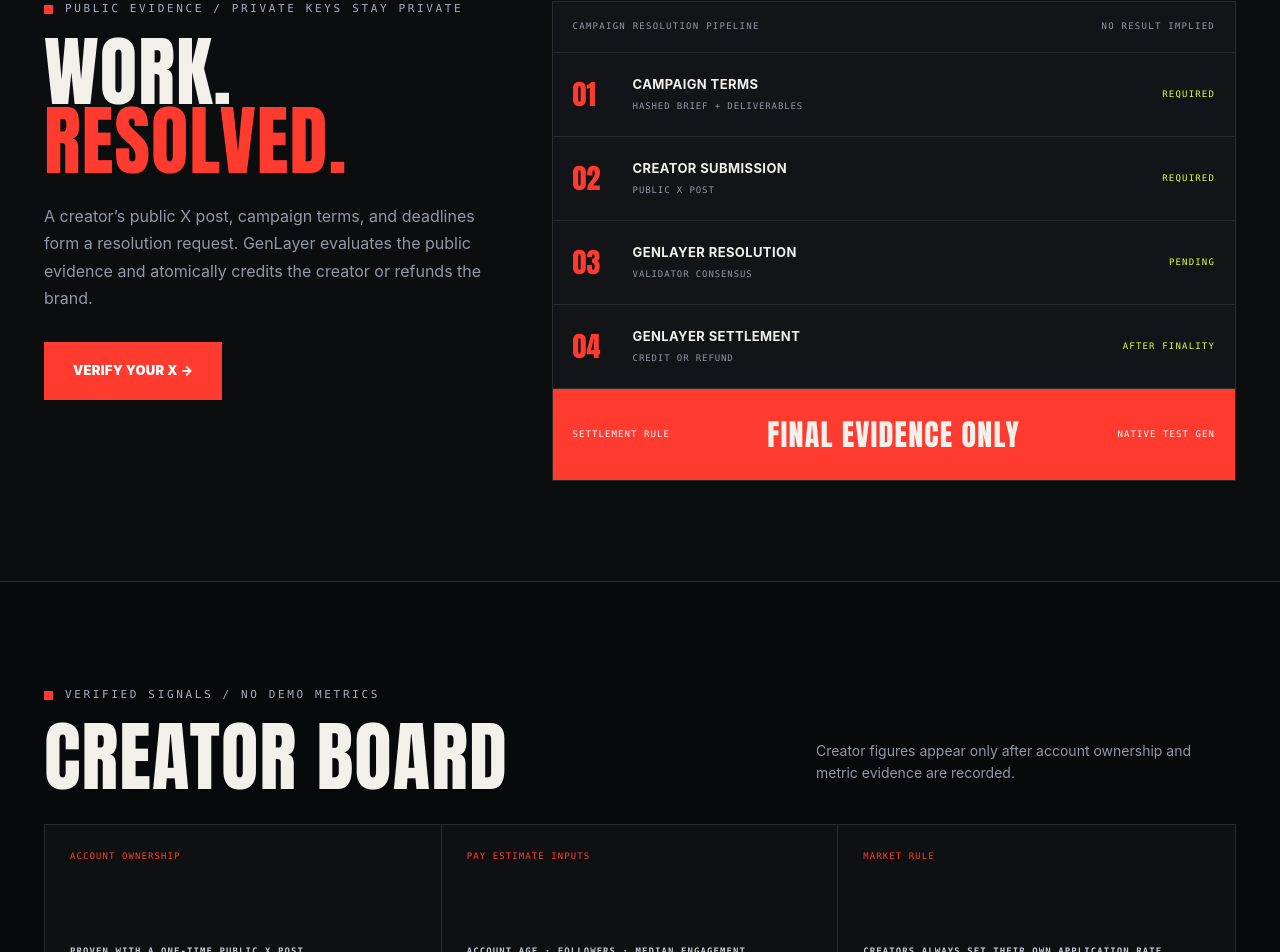
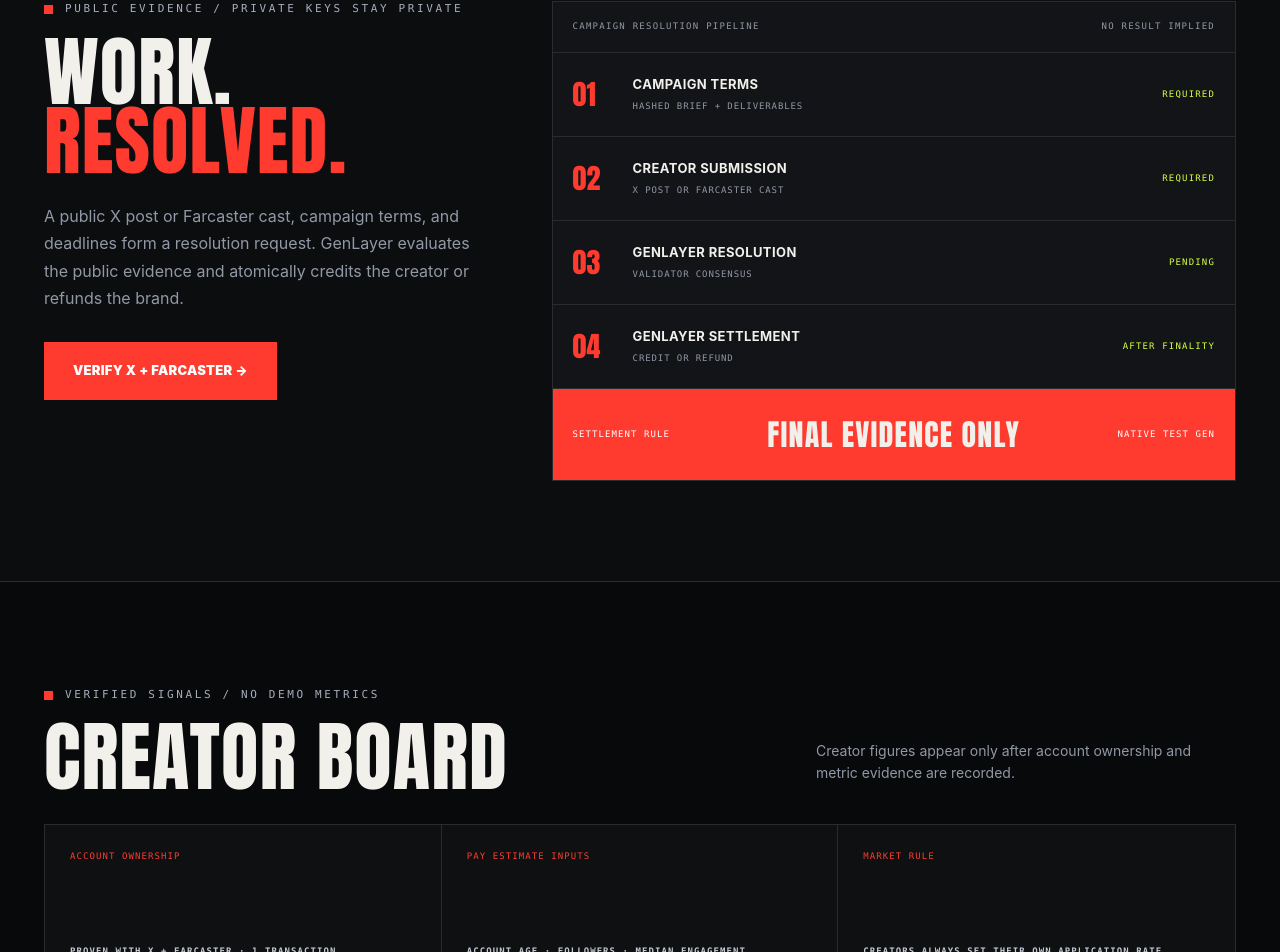
Before and after one commit to Leokings/InfluencedX, a Next.js app in the folder web/: page / in a window 1280 px wide. Shown: the part 1790-2742 px from the top of the page. Built offline with nearby package versions, Linux system fonts and the light colour scheme; no server answers.

Commit message:
fix(web): align homepage with bundled identity verification

```diff
--- a/web/app/page.tsx
+++ b/web/app/page.tsx
@@ -13,10 +13,10 @@
           <p className="eyebrow"><span /> PUBLIC EVIDENCE / PRIVATE KEYS STAY PRIVATE</p>
           <h2>WORK.<br /><em>RESOLVED.</em></h2>
           <p>
-            A creator’s public X post, campaign terms, and deadlines form a resolution request.
+            A public X post or Farcaster cast, campaign terms, and deadlines form a resolution request.
             GenLayer evaluates the public evidence and atomically credits the creator or refunds the brand.
           </p>
-          <Link className="button" href="/verify">VERIFY YOUR X →</Link>
+          <Link className="button" href="/verify">VERIFY X + FARCASTER →</Link>
         </div>
 
         <div className="proof-board">
@@ -26,7 +26,7 @@
           </div>
           {[
             ["01", "CAMPAIGN TERMS", "HASHED BRIEF + DELIVERABLES", "REQUIRED"],
-            ["02", "CREATOR SUBMISSION", "PUBLIC X POST", "REQUIRED"],
+            ["02", "CREATOR SUBMISSION", "X POST OR FARCASTER CAST", "REQUIRED"],
             ["03", "GENLAYER RESOLUTION", "VALIDATOR CONSENSUS", "PENDING"],
             ["04", "GENLAYER SETTLEMENT", "CREDIT OR REFUND", "AFTER FINALITY"],
           ].map(([number, title, detail, status]) => (
@@ -55,7 +55,7 @@
         <div className="creator-data-notice">
           <div>
             <span>ACCOUNT OWNERSHIP</span>
-            <strong>PROVEN WITH A ONE-TIME PUBLIC X POST</strong>
+            <strong>PROVEN WITH X + FARCASTER · 1 TRANSACTION</strong>
           </div>
           <div>
             <span>PAY ESTIMATE INPUTS</span>
```
Also changed, not shown: 1 other file (tests, documents, lock files or other folders).
